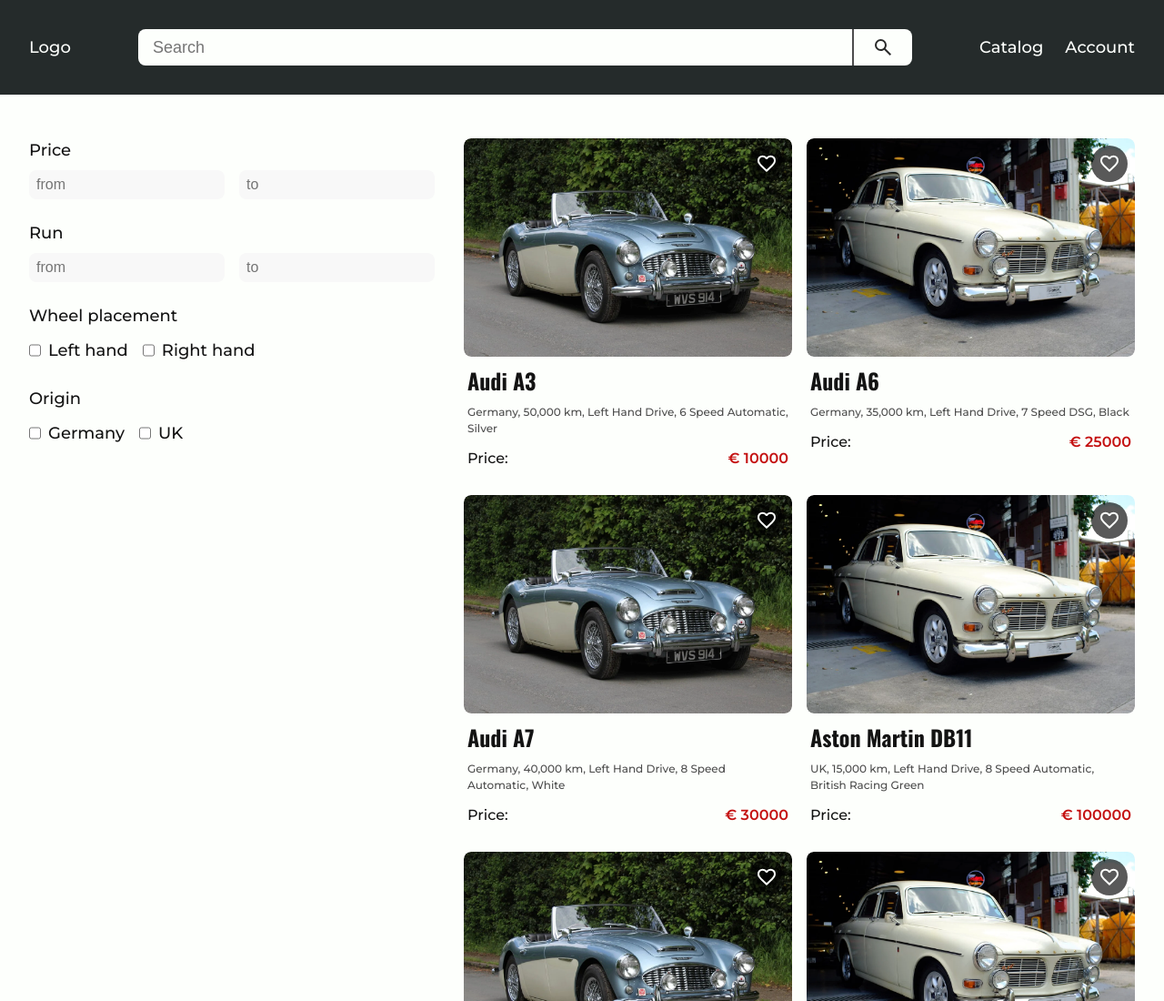
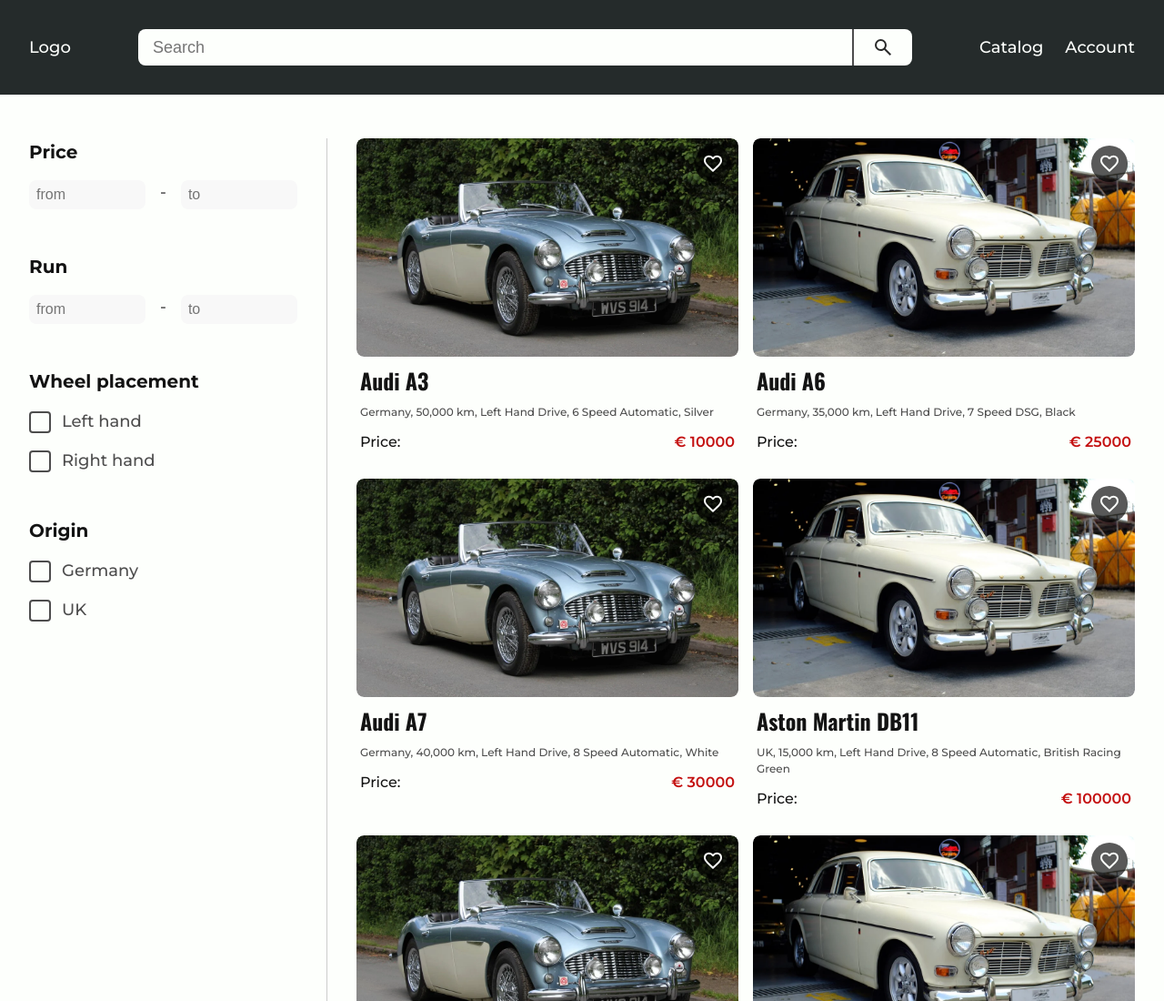
Before and after one commit to SlavaZinets/CWD_Ass4_IronOffoer, an Astro site: page / in a window 1280 px wide. Shown: the top 1100 px of the page at 91% size. Built offline with nearby package versions, Linux system fonts and the light colour scheme; Astro itself is replaced by a stand-in of ours.

Commit message:
Add styles for filters

```diff
--- a/src/components/FilterBar.astro
+++ b/src/components/FilterBar.astro
@@ -11,8 +11,9 @@ import "../styles/filterBar.css";
                     <input type="number" placeholder="from"/>
                 </label>
 
+            <span>-</span>
+
             <label>
-
                 <input type="number" placeholder="to" />
             </label>
         </fieldset>
@@ -23,13 +24,14 @@ import "../styles/filterBar.css";
                 <input type="number" placeholder="from"/>
             </label>
 
+            <span>-</span>
+
             <label>
-
                 <input type="number" placeholder="to" />
             </label>
         </fieldset>
 
-        <fieldset class="filter_range">
+        <fieldset class="filter_choice">
             <legend class="filter_subtitle" >Wheel placement</legend>
             <label class="filter_label">
                 <input type="checkbox"/>
@@ -43,7 +45,7 @@ import "../styles/filterBar.css";
 
         </fieldset>
 
-        <fieldset class="filter_range">
+        <fieldset class="filter_choice">
             <legend class="filter_subtitle">Origin</legend>
             <label class="filter_label" >
                 <input type="checkbox"/>
--- a/src/styles/filterBar.css
+++ b/src/styles/filterBar.css
@@ -1,21 +1,48 @@
+.filter-bar {
+    border-right: 1px solid #ccc;
+    padding-right: 2rem;
+}
+
 .filter_range {
     display: flex;
     gap: 1rem;
-    margin-bottom: 1.5rem;
+    margin-bottom: 3rem;
+    color: var(--text-color-subactive);
+}
+
+.filter_choice {
+    display: flex;
+    flex-direction: column;
+    gap: 1rem;
+    margin-bottom: 3rem;
+    color: var(--text-color-subactive);
+
 }
 
 .filter_subtitle{
-    margin-bottom: 0.5rem;
+    margin-bottom: 1rem;
 }
 
 .filter_range input {
     height: 2rem;
     background-color: #f8f8f8;
+    max-width: 8rem;
+}
 
+
+
+
+
+
+
+.filter_range input {
+    height: 2rem;
+    background-color: #f8f8f8;
+    max-width: 8rem;
 }
 
 .filter_label {
     display: flex;
     align-items: center;
-    gap: 0.5rem;
+    gap: 0.75rem;
 }
--- a/src/styles/global.css
+++ b/src/styles/global.css
@@ -8,7 +8,7 @@
     --text-color-subactive: #4d4d4d;
     --text-color-light: #fdfffcff;
     --price-color: #C41111ff;
-
+    --checkbox-color: #4d4d4d;
 
 
 
@@ -100,6 +100,40 @@ fieldset{
     border: none;
 }
 
+legend {
+    font-weight: 700;
+    font-size: 1.25rem;
+    color: var(--text-color);
+}
+
+input[type="checkbox"] {
+    appearance: none;
+    background-color: var(--bg-color);
+    margin: 0;
+    padding: 0;
+    width: 1.5rem;
+    height: 1.5rem;
+    border: 2px solid var(--checkbox-color);
+    border-radius: 0.25rem;
+    display: flex;
+    align-items: center;
+    justify-content: center;
+}
+
+input[type="checkbox"]::before {
+    content: "";
+    background-color: var(--checkbox-color);
+    width: 1rem;
+    height: 1rem;
+    border-radius: 0.125rem;
+    transition: all 0.1s ease-in-out;
+    transform: scale(0);
+}
+
+input[type="checkbox"]:checked::before {
+    transform: scale(1);
+}
+
 .container {
     max-width: 90rem;
     width: 100%;
```
